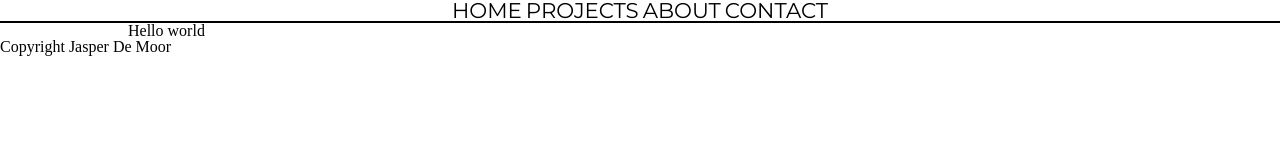
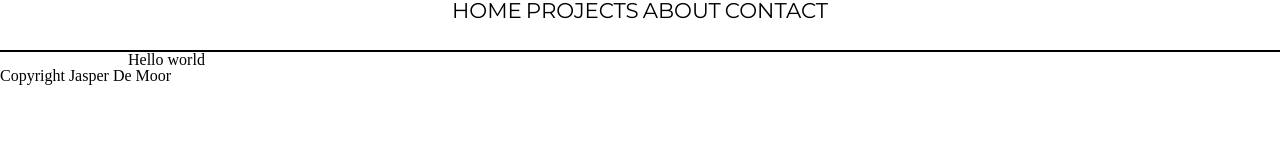
Before and after one commit to DeMoorJasper/DeMoorJasper.github.io, a plain HTML site: page index.html in a window 1280 px wide. Drawn offline with Linux system fonts and the light colour scheme.

Commit message:
Update stijl.css

```diff
--- a/stijl.css
+++ b/stijl.css
@@ -12,6 +12,7 @@ h1 {
   width: 100%;
   border-bottom: 2px solid #000;
   text-align: center;
+  height: 50px;
 }
 
 #navbar a {
@@ -19,6 +20,7 @@ h1 {
   color: #000;
   text-decoration: none;
   font-size: 16pt;
+  margin: 10px 0;
 }
 
 #container {
```
